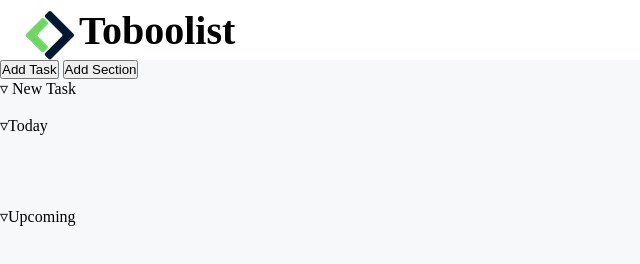
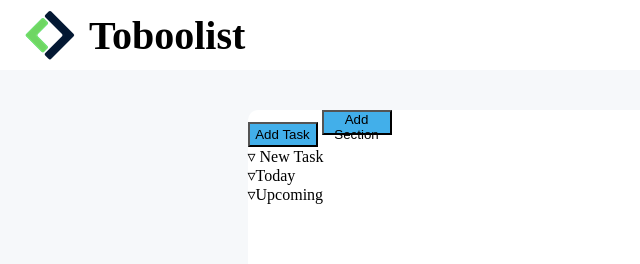
Before and after one commit to andreapanico12/html-css-toboolist, a plain HTML site: page index.html in a window 1280 px wide. Shown: the whole page, without its empty margins (0-640 px from the left). Drawn offline with Linux system fonts and the light colour scheme.

Commit message:
edit css

```diff
--- a/Assets/style.css
+++ b/Assets/style.css
@@ -2,6 +2,10 @@
   margin: 0;
   padding: 0;
   box-sizing: border-box;
+}
+
+ul{
+  list-style: none;
 }
 
 body{
@@ -13,7 +17,7 @@ header{
 }
 
 header .logo{
-  padding-top: 10px;
+  padding: 10px;
   padding-left: 25px;
   vertical-align: middle;
 }
@@ -22,3 +26,26 @@ header span{
   font-size: 40px;
   vertical-align: middle;
 }
+
+.container-list{
+  width: 785px;
+  height: 585px;
+  margin-left: auto;
+  margin-right: auto;
+  margin-top: 40px;
+  margin-bottom: 10px;
+  border-radius: 10px;
+  background-color: white;
+
+
+}
+
+.main-top{
+  padding-top: ;
+}
+
+.buttons{
+  width: 70px;
+  height: 25px;
+  background-color:#42afea;
+}
```
